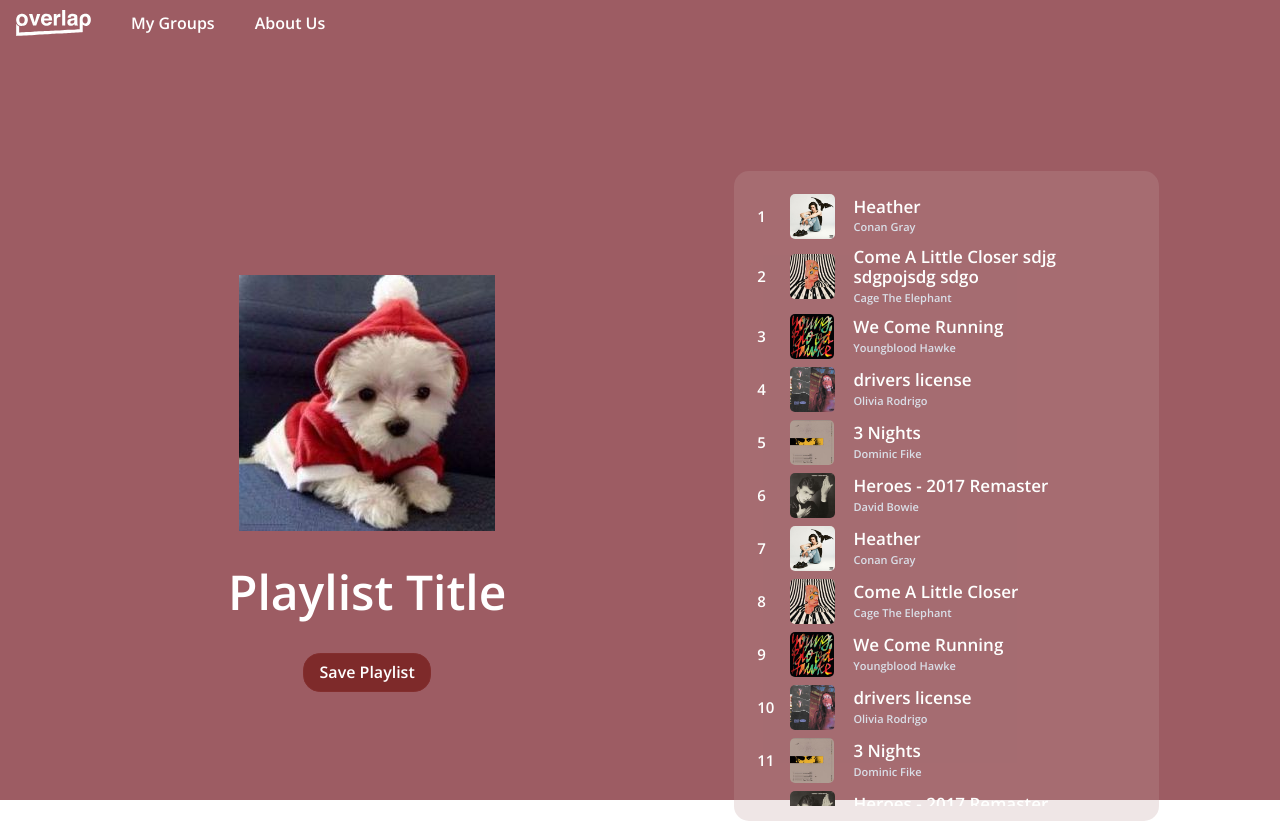
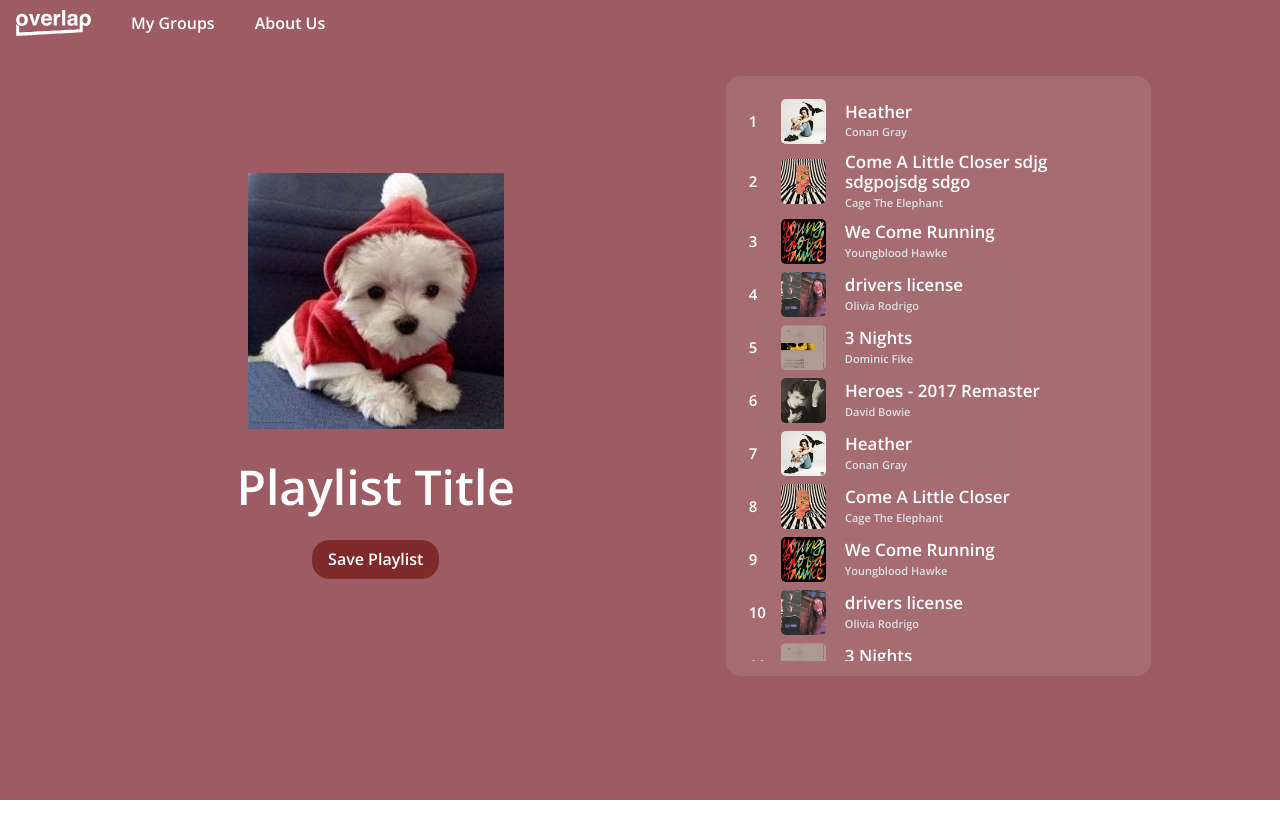
Before and after one commit to IGEN330-Overlap/Overlap, a React (Create React App) app in the folder frontend/: page /authorized/PlaylistPage in a window 1280 px wide. After the commit the page ends 800 px from the top, so only its background shows below. Built offline with nearby package versions, Linux system fonts and the light colour scheme.

Commit message:
sizing changes to playlist page

```diff
--- a/frontend/src/PlaylistPage/PlaylistPage.css
+++ b/frontend/src/PlaylistPage/PlaylistPage.css
@@ -7,12 +7,11 @@
 }
 
 .playlist-page-name {
-    margin-top: 50px;
     margin-left: 4vw;
 }
 
 .playlist-components {
-    margin-top: 50px;
+    margin-top: 30px;
     width: 100vw;
     display: flex;
     flex-direction: row;
@@ -22,12 +21,11 @@
 }
 
 .playlist-tracks-container {
-    margin-left: 4vw;
-    margin-top: 75px;
+    margin-left: 2vw;
     background: rgba(190, 154, 154, 0.25);
     border-radius: 15px;
     width: 425px;
-    height: 650px;
+    height: 600px;
 }
 
 @media (max-width: 720px) {
--- a/frontend/src/PlaylistPage/PlaylistTitle/PlaylistTitle.css
+++ b/frontend/src/PlaylistPage/PlaylistTitle/PlaylistTitle.css
@@ -27,12 +27,12 @@
 .playlist-page-cover-container {
     width: auto;
     height: auto;
-    margin-bottom: min(2.5vw, 2.25rem);
+    margin-bottom: min(2.25vw, 2.25rem);
 }
 
 .title-container {
     font-size: 5rem;
-    margin-bottom: 1.5rem;
+    margin-bottom: 1rem;
 }
 
 .white {
--- a/frontend/src/PlaylistPage/PlaylistTracks/PlaylistTracks.css
+++ b/frontend/src/PlaylistPage/PlaylistTracks/PlaylistTracks.css
@@ -2,7 +2,7 @@
 
 .playlist-page-container {
     width: 400px;
-    height: 620px;
+    height: 570px;
     margin: 15px;
     overflow-y: scroll;
     overflow-x: hidden;
```
